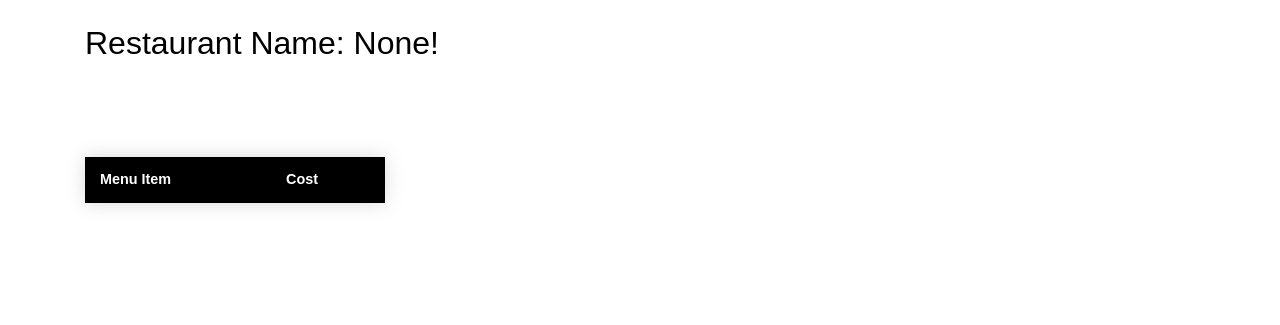
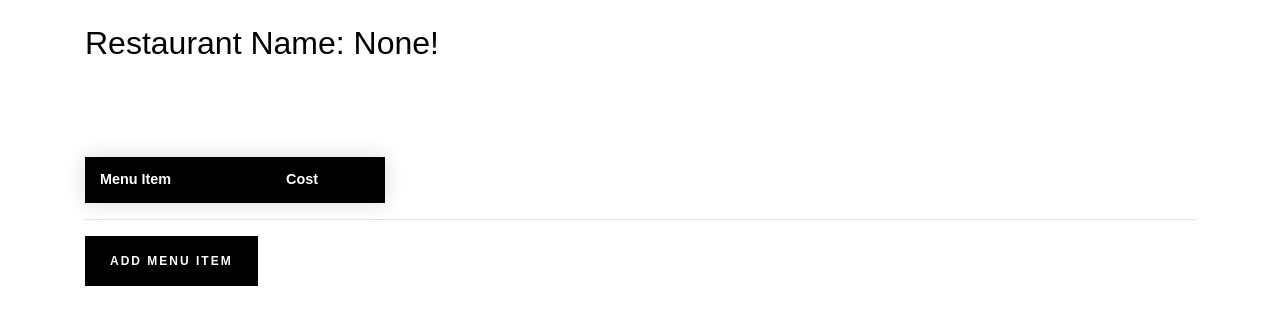
Before and after one commit to girishvr/FreeMenu, a Flask app: page /restaurant_menu in a window 1280 px wide. Shown: the part 56-381 px from the top of the page. Run offline with Flask 3, Linux system fonts and the light colour scheme; data comes from the database, SQL or seed files in the repository; both versions use the stored data as it was after the commit; data that the repository does not hold is empty; some libraries are stand-ins or nearby versions.

Commit message:
Flow optimised of adding a restaurant and addin a menu

```diff
--- a/Start.py
+++ b/Start.py
@@ -9,6 +9,7 @@ app = Flask(__name__)
 
 @app.route('/')
 def index():
+   print("Index Page")
    return render_template("index.html", name = "Darling")
 
 
@@ -20,15 +21,6 @@ def result():
       rest_name = result["rest_name"]
 
       restaurant_found = get_restaurant_by_name(rest_name)
-      # restaurant_found = None
-      # restaurants = get_all_restaurants()
-
-
-      # # check if hotel is present in the list
-      # for rest in restaurants:
-      #    if rest['restaurant_title'] == rest_name:
-      #       restaurant_found = rest
-      #       break
 
       if restaurant_found == None:
          return redirect(url_for('add_restaurant_menu', name = rest_name))
@@ -48,6 +40,17 @@ def result():
       return render_template("restaurant_menu.html", result = dict, name = rest_name)
 
 
+@app.route('/get_menu/<name>')
+def get_restaurant_menu(name):
+
+   restaurant_found = get_restaurant_by_name(name)
+   if restaurant_found == None:
+         return redirect(url_for('add_restaurant_menu', name = name))
+   else:
+      dict = get_menu_for_restaurant(rest_id = restaurant_found['rest_id'])
+      return render_template("restaurant_menu.html", result = dict, name = name)
+   # Stay on the same page
+   return (''), 204
 
 
 # To load the list of restaurant
@@ -67,7 +70,6 @@ def add_restaurant_menu(name):
    return render_template("add_menu.html", rest_name = name )
 
 
-
 @app.route('/create_new', methods=('GET', 'POST'))
 def create_new_rest():
    if request.method == 'POST':
@@ -79,7 +81,7 @@ def create_new_rest():
          flash('restaurant name/restaurant location is required!')
       else:
          save_new_restaurant(rest_name, restaurant_loc)
-         print("Save done")
+         print("Save New Restaurant done")
          return redirect(url_for('restaurant_list'))
 
    return (''), 204
@@ -115,7 +117,11 @@ def add_rest_menu(rest_name):
                save_menu_items(item_title, item_cost, item_restaurant_id)
                print("Saved")
       # refresh if restaurant is found and menu added
-      return redirect(url_for('add_restaurant_menu', name = rest_name))
+      # return redirect(url_for('add_restaurant_menu', name = rest_name))
+
+      #Load Restaurant page with the menu
+      return redirect(url_for('get_restaurant_menu', name = rest_name))
+
 
    return (''), 204
 
--- a/templates/restaurant_menu.html
+++ b/templates/restaurant_menu.html
@@ -28,6 +28,7 @@
               <tr>
                   <th>Menu Item</th>
                   <th>Cost</th>
+                  <!-- <th></th> -->
               </tr>
           </thead>
           <tbody>
@@ -35,11 +36,19 @@
                <tr>
                   <td> {{ item['item_title'] }} </td>
                   <td> {{ item['item_cost'] }} </td>
+                  <!-- <td ><input type="button" class="pheasant-demure-button solid dark " value="X" onclick="SomeDeleteRowFunction(this)"/></td> -->
                </tr>
                {% endfor %}
           </tbody>
       </table>
 
+      <hr>
+
+      <form action = "http://localhost:5000/add_menu/{{name}}" method = "GET">
+        <button type="submit" class="pheasant-demure-button solid dark" onclick="">
+          <span class="label" >ADD MENU ITEM</span>
+        </button>
+      </form>
 
    </body>
 
```
Also changed, not shown: templates/add_menu.html (+3 -79 lines), templates/restaurant_list.html (+75 -4 lines), freemenu_database.db.
